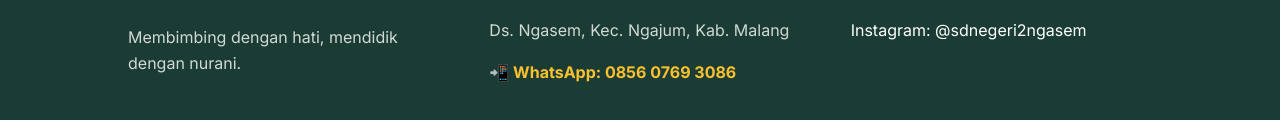
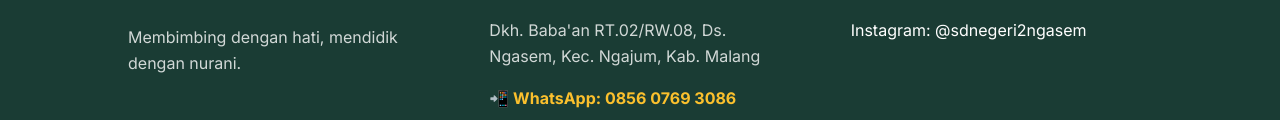
Before and after one commit to Jagad-x-code/sd-negeri-2-ngasem, a plain HTML site: page index.html in a window 1280 px wide. Shown: the part 2851-2971 px from the top of the page. Drawn offline with nearby package versions, Linux system fonts and the light colour scheme.

Commit message:
Update index.html

```diff
--- a/index.html
+++ b/index.html
@@ -229,7 +229,7 @@
             </div>
             <div>
                 <h4>Kontak Kami</h4>
-                <p style="opacity: 0.8;">Ds. Ngasem, Kec. Ngajum, Kab. Malang</p>
+                <p style="opacity: 0.8;">Dkh. Baba'an RT.02/RW.08, Ds. Ngasem, Kec. Ngajum, Kab. Malang</p>
                 <p><a href="https://wa.me/6285607693086" style="color: var(--accent); text-decoration: none; font-weight: bold;">📲 WhatsApp: 0856 0769 3086</a></p>
             </div>
             <div>
```
